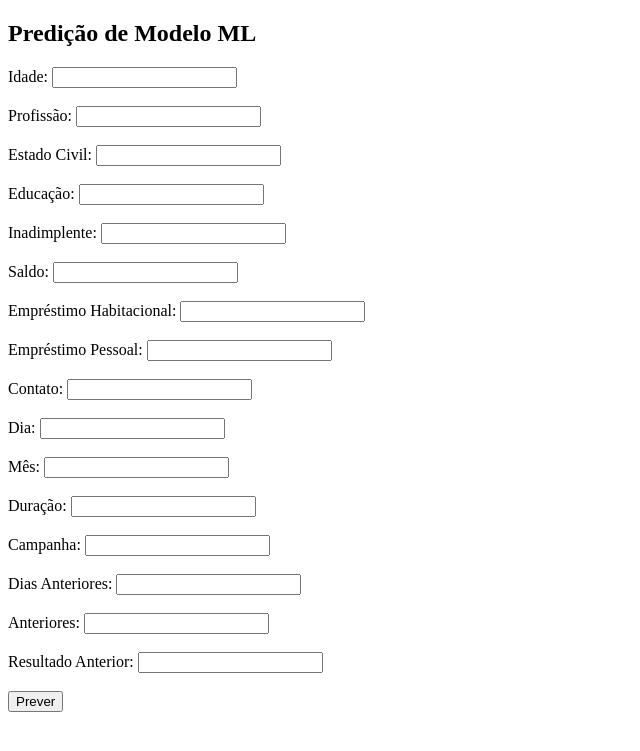
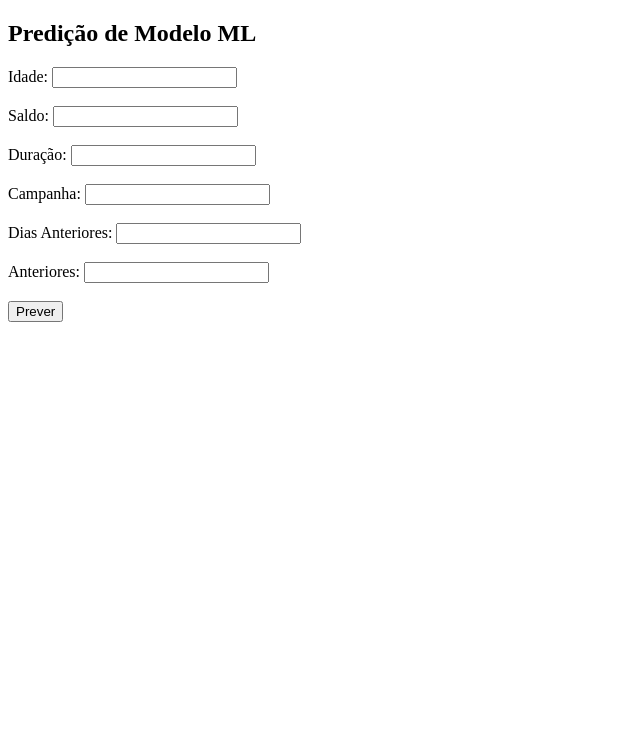
Before and after one commit to RodrigoD4v/ProjetoBackEnd, a Flask app: page / in a window 1280 px wide. Shown: the top 751 px of the page, without its empty margins (0-640 px from the left). Run offline with Flask 3, Linux system fonts and the light colour scheme; parts of the project's set-up code (start-up, migrations or seed data) failed here and were passed over.

Commit message:
simplificação da da ia

```diff
--- a/app/routes.py
+++ b/app/routes.py
@@ -7,10 +7,8 @@ import numpy as np
 
 def import_model():
   modelo_path = os.path.abspath('./data/models/logistic_regression.pkl')
-  encoder_path = os.path.abspath('./data/models/encoder.pkl')
   scaler_path = os.path.abspath('./data/models/scaler.pkl')
   modelo = pickle.load(open(modelo_path, 'rb'))
-  encoder = pickle.load(open(encoder_path, 'rb'))
   scaler = pickle.load(open(scaler_path, 'rb'))
   return modelo, encoder, scaler
 
@@ -23,7 +21,6 @@ def index():
 @app.route('/predict', methods=['POST'])
 def predict():
     try:
-        # Obter os parâmetros do formulário
         age = float(request.form['age'])
         balance = float(request.form['balance'])
         duration = float(request.form['duration'])
@@ -31,31 +28,11 @@ def predict():
         pdays = float(request.form['pdays'])
         previous = float(request.form['previous'])
 
-        job = request.form['job']
-        marital = request.form['marital']
-        education = request.form['education']
-        default = request.form['default']
-        housing = request.form['housing']
-        loan = request.form['loan']
-        contact = request.form['contact']
-        month = request.form['month']
-        poutcome = request.form['poutcome']
+        numerical_data = np.array([[age, balance, duration, campaign, pdays, previous]])
+        parametros_scaled = scaler.transform(numerical_data)
 
-        # Codificar variáveis categóricas usando o encoder carregado
-        categorical_data = np.array([[job, marital, education, default, housing, loan, contact, month, poutcome]])
-        categorical_encoded = encoder.transform(categorical_data).toarray()
-
-        # Concatenar variáveis categóricas e numéricas
-        numerical_data = np.array([[age, balance, duration, campaign, pdays, previous]])
-        parametros = np.hstack((categorical_encoded, numerical_data))
-
-        # Normalizar os dados
-        parametros_scaled = scaler.transform(parametros)
-
-        # Fazer a predição
         resultado = modelo.predict(parametros_scaled)[0]
 
-        # Interpretação do resultado
         if resultado == 'no':
             resultado_texto = 'Não há chances de subscrição'
         else:
--- a/app/templates/home.html
+++ b/app/templates/home.html
@@ -11,35 +11,8 @@
         <label for="age">Idade:</label>
         <input type="text" id="age" name="age"><br><br>
 
-        <label for="job">Profissão:</label>
-        <input type="text" id="job" name="job"><br><br>
-
-        <label for="marital">Estado Civil:</label>
-        <input type="text" id="marital" name="marital"><br><br>
-
-        <label for="education">Educação:</label>
-        <input type="text" id="education" name="education"><br><br>
-
-        <label for="default">Inadimplente:</label>
-        <input type="text" id="default" name="default"><br><br>
-
         <label for="balance">Saldo:</label>
         <input type="text" id="balance" name="balance"><br><br>
-
-        <label for="housing">Empréstimo Habitacional:</label>
-        <input type="text" id="housing" name="housing"><br><br>
-
-        <label for="loan">Empréstimo Pessoal:</label>
-        <input type="text" id="loan" name="loan"><br><br>
-
-        <label for="contact">Contato:</label>
-        <input type="text" id="contact" name="contact"><br><br>
-
-        <label for="day">Dia:</label>
-        <input type="text" id="day" name="day"><br><br>
-
-        <label for="month">Mês:</label>
-        <input type="text" id="month" name="month"><br><br>
 
         <label for="duration">Duração:</label>
         <input type="text" id="duration" name="duration"><br><br>
@@ -53,9 +26,6 @@
         <label for="previous">Anteriores:</label>
         <input type="text" id="previous" name="previous"><br><br>
 
-        <label for="poutcome">Resultado Anterior:</label>
-        <input type="text" id="poutcome" name="poutcome"><br><br>
-
         <input type="submit" value="Prever">
     </form>
 </body>
```
Also changed, not shown: 3 other files.
